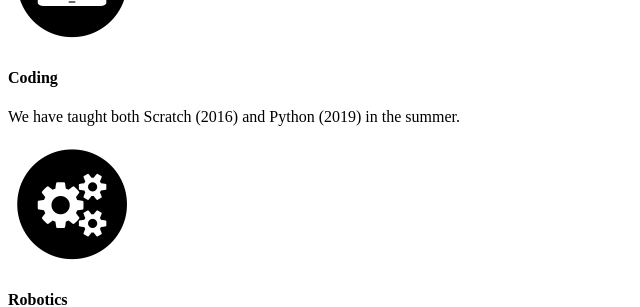
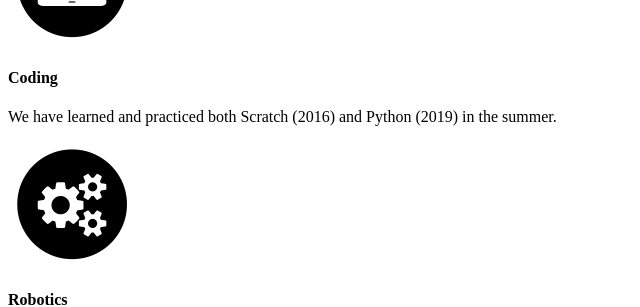
Before and after one commit to 4Hjccc/4Hjccc.github.io, a Jekyll site: the page built from index.html, in a window 1280 px wide and 900 px high. Shown: the part 393-700 px from the top of the window, without its empty margins (0-640 px from the left). Built offline with Jekyll 4.4.1, drawn with Linux system fonts in a browser that asks for light colours; some web fonts are replaced.

Commit message:
changed wording

```diff
--- a/_includes/services.html
+++ b/_includes/services.html
@@ -14,7 +14,7 @@
                         <i class="fa fa-laptop fa-stack-1x fa-inverse"></i>
                     </span>
                     <h4 class="service-heading">Coding</h4>
-                    <p class="text-muted">We have taught both Scratch (2016) and Python (2019) in the summer.</p>
+                    <p class="text-muted">We have learned and practiced both Scratch (2016) and Python (2019) in the summer.</p>
                 </div>
                 <div class="col-md-4">
                     <span class="fa-stack fa-4x">
```
